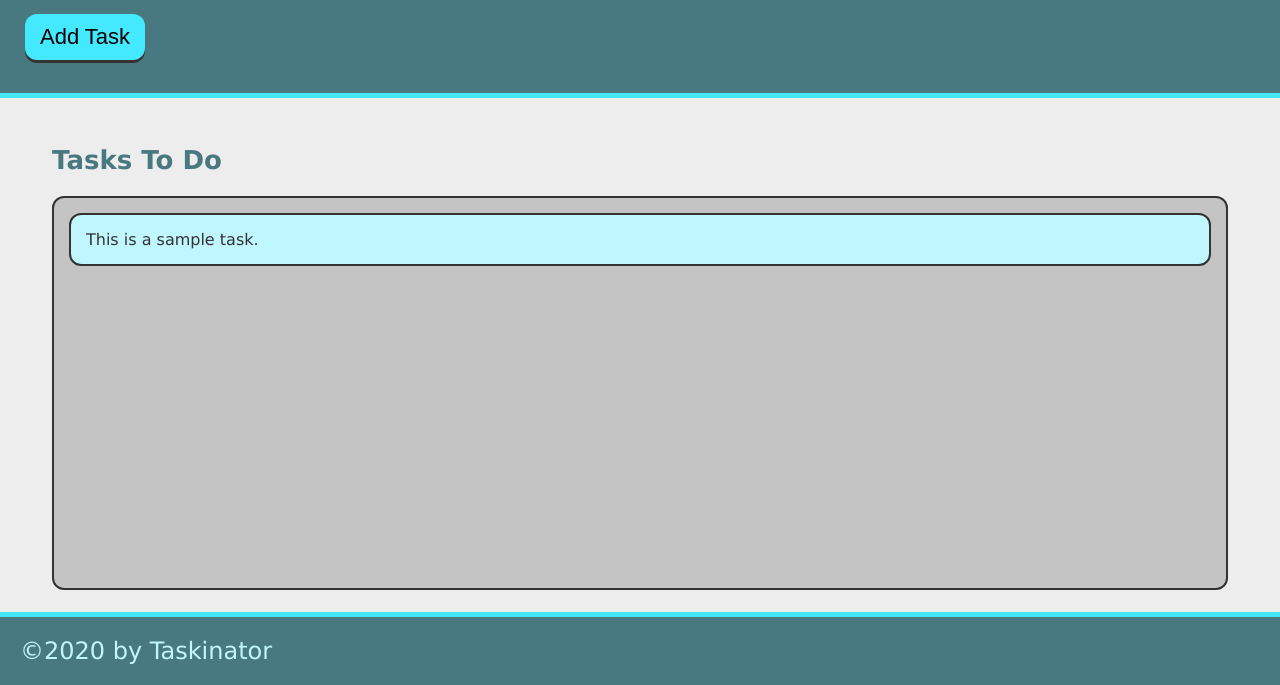
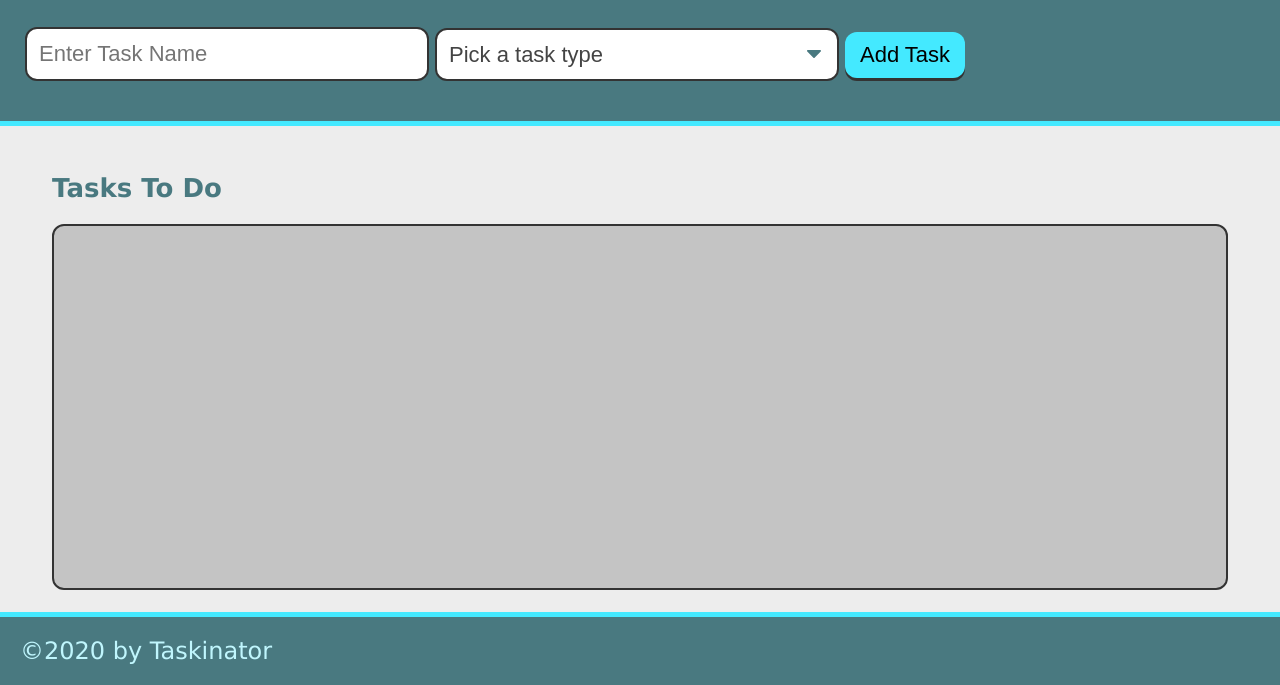
Before and after one commit to sophiabarrett/taskinator, a plain HTML site: page index.html in a window 1280 px wide. Shown: the part 115-800 px from the top of the page. Drawn offline with Linux system fonts and the light colour scheme.

Commit message:
add task form html

```diff
--- a/assets/js/script.js
+++ b/assets/js/script.js
@@ -6,6 +6,7 @@ var createTaskHandler = function() {
     taskItemEl.textContent = "New task";
     taskItemEl.className = "task-item";
     tasksToDoEl.appendChild(taskItemEl);
+    debugger;
 }
 
 buttonEl.addEventListener("click", createTaskHandler);
--- a/index.html
+++ b/index.html
@@ -13,15 +13,28 @@
     <header>
         <h1 class="page-title">Taskinator</h1>
         <p>Click the button below to add a new task!</p>
-        <button class="btn" id="save-task">Add Task</button>
+        <form id="task-form">
+            <div class="form-group">
+                <input type="text" name="task-name" class="text-input" placeholder="Enter Task Name" />
+            </div>
+            <div class="form-group">
+                <select name="task-type" class="select-dropdown">
+                    <option value="" disabled selected>Pick a task type</option>
+                    <option value="Print">Print</option>
+                    <option value="Web">Web</option>
+                    <option value="Mobile">Mobile</option>
+                </select>
+            </div>
+            <div class="form-group">
+                <button class="btn" id="save-task" type="submit">Add Task</button>
+            </div>
+        </form>
     </header>
 
     <main class="page-content">
         <section class="task-list-wrapper">
             <h2 class="list-title">Tasks To Do</h2>
-            <ul class="task-list" id="tasks-to-do">
-                <li class="task-item">This is a sample task.</li>
-            </ul>
+            <ul class="task-list" id="tasks-to-do"></ul>
         </section>
     </main>
 
```
